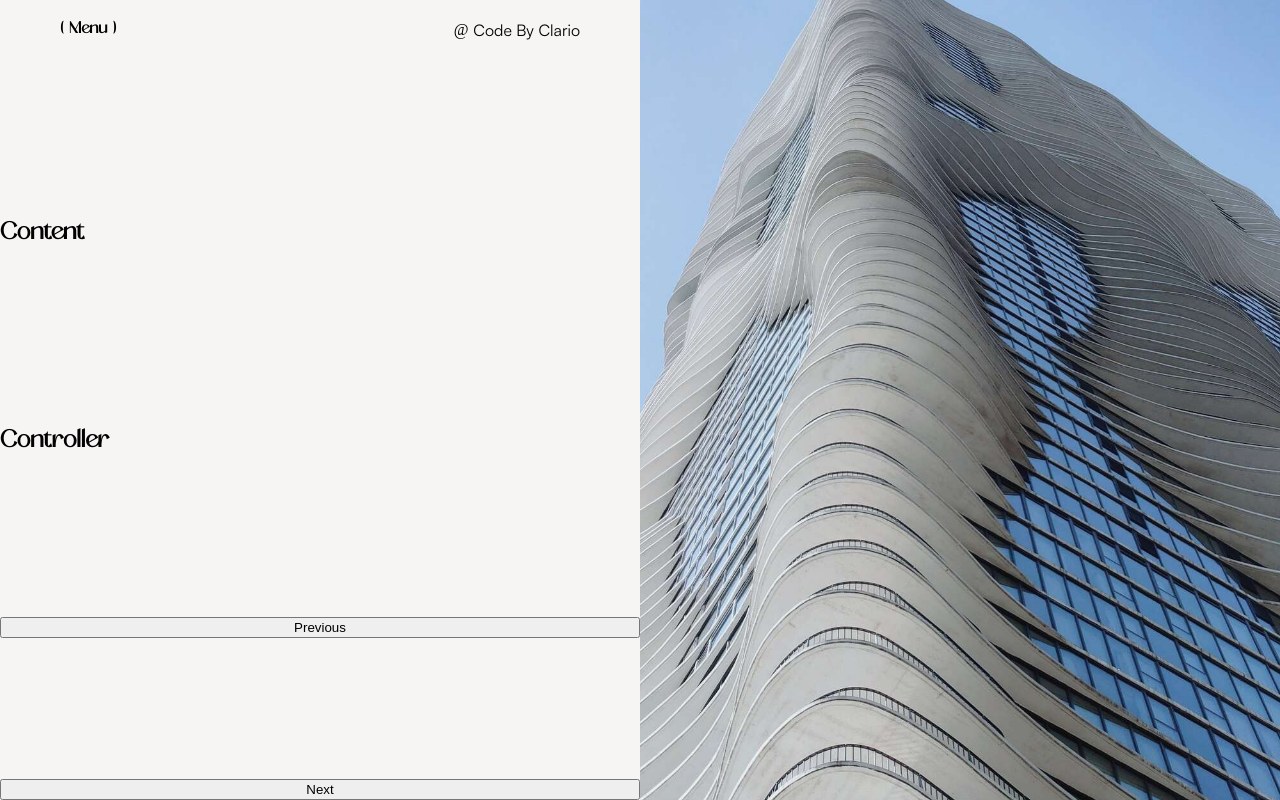
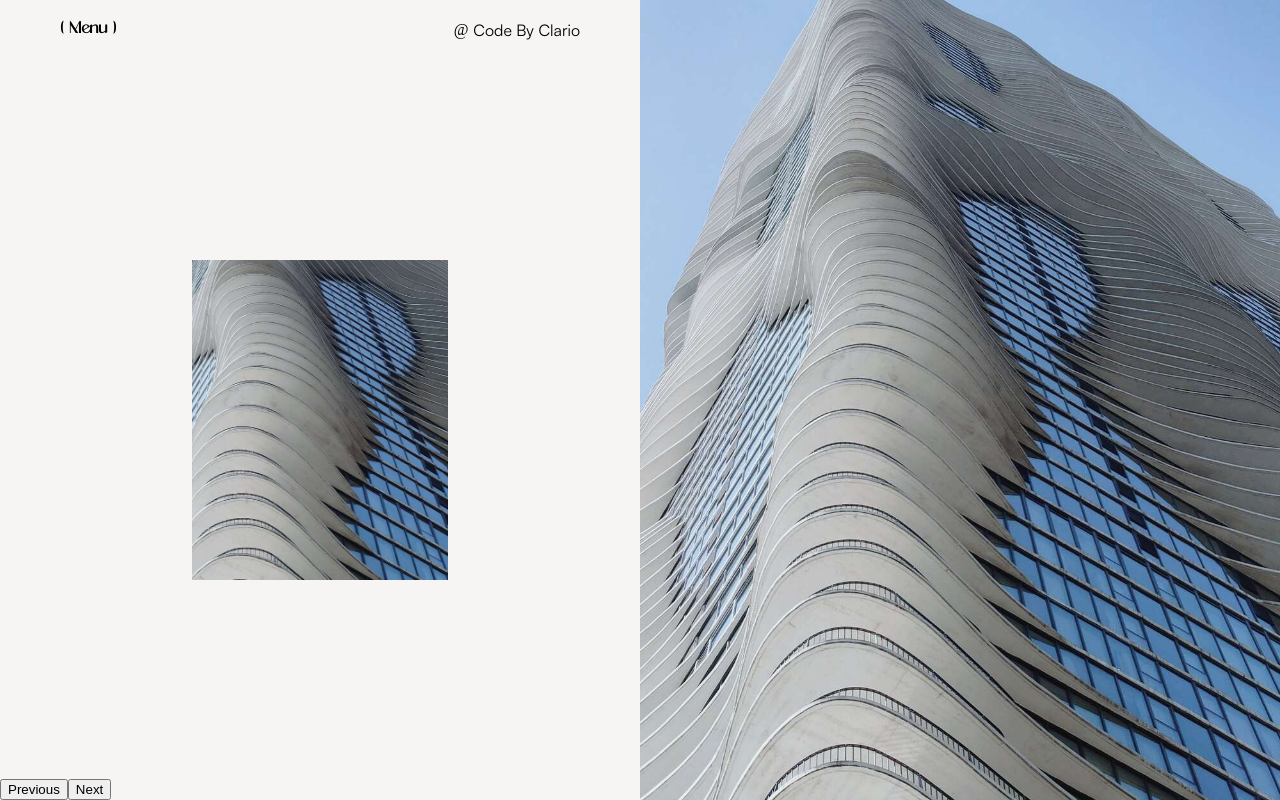
Before and after one commit to ccadran/Architecture-gallery, a Next.js app: page / in a window 1280 px wide. Built offline with nearby package versions, Linux system fonts and the light colour scheme.

Commit message:
add current image slider

```diff
--- a/src/app/components/MainContent/Content.jsx
+++ b/src/app/components/MainContent/Content.jsx
@@ -1,8 +1,80 @@
+"use client";
+
+import { useEffect, useState } from "react";
+import gsap from "gsap";
 import styles from "./style.module.scss";
-export default function Content() {
+
+export default function NextImageSlider({
+  content,
+  currentIndex,
+  isPrev,
+  isNext,
+}) {
+  useEffect(() => {
+    const tlNext = gsap.timeline({});
+    const tlPrev = gsap.timeline({});
+    const tlCurrent = gsap.timeline({});
+
+    if (isPrev) {
+      gsap.set(`.${styles.prev}`, { zIndex: 1 });
+      gsap.set(`.${styles.next}`, { zIndex: 2 });
+    }
+    if (isNext) {
+      gsap.set(`.${styles.prev}`, { zIndex: 2 });
+      gsap.set(`.${styles.next}`, { zIndex: 1 });
+    }
+
+    tlNext
+      .set(`.${styles.next}`, { opacity: 1, x: 0 })
+      .to(`.${styles.next}`, { x: "100%", scale: 1 }, 0)
+      .set(`.${styles.next}`, { opacity: 0 }, 1);
+
+    tlPrev
+      .set(`.${styles.prev}`, { opacity: 1, x: 0 })
+      .to(`.${styles.prev}`, { x: "-110%", scale: 1.2 }, 0)
+      .set(`.${styles.prev}`, { opacity: 0 }, 1);
+
+    tlCurrent
+      .set(`.${styles.current}`, { opacity: 1, zIndex: 2 })
+      .to(`.${styles.current}`, { scale: 1, x: 0 }, 0);
+
+    const timeline = gsap.timeline({
+      delay: 0,
+    });
+    timeline.add(tlCurrent).add(tlPrev, 0).add(tlNext, 0);
+  }, [currentIndex]);
+
   return (
-    <div>
-      <h2>Content</h2>
+    <div className={styles.sliderContainer}>
+      <div className={styles.currentImageSlider}>
+        {content.map((item, index) => {
+          const isCurrent = index === currentIndex;
+          const isNext = index === (currentIndex + 1) % content.length;
+          const isPrev =
+            index === (currentIndex - 1 + content.length) % content.length;
+
+          return (
+            <div
+              key={index}
+              className={`${styles.currentImageContainer} ${
+                isCurrent
+                  ? styles.current
+                  : isNext
+                  ? `${styles.next} `
+                  : isPrev
+                  ? `${styles.prev} `
+                  : ""
+              }`}
+            >
+              <img
+                src={item.src}
+                alt={`slide-${index}`}
+                className={styles.currentImage}
+              />
+            </div>
+          );
+        })}
+      </div>
     </div>
   );
 }
--- a/src/app/components/MainContent/style.module.scss
+++ b/src/app/components/MainContent/style.module.scss
@@ -0,0 +1,40 @@
+.sliderContainer {
+  position: relative;
+  display: flex;
+  align-items: center;
+  justify-content: center;
+}
+
+.currentImageSlider {
+  width: 20vw;
+  height: 40vh;
+  display: flex;
+  align-items: center;
+  overflow: hidden;
+  position: relative;
+}
+
+.currentImageContainer {
+  position: absolute;
+  width: 100%;
+  height: 100vh;
+  opacity: 0;
+  transition: transform 0.5s cubic-bezier(0.25, 0.46, 0.45, 0.94);
+  &.current {
+    object-fit: cover;
+  }
+
+  &.next {
+    object-fit: cover;
+  }
+
+  &.prev {
+    object-fit: cover;
+  }
+
+  .currentImage {
+    object-fit: cover;
+    height: 100%;
+    width: 100%;
+  }
+}
--- a/src/app/page.jsx
+++ b/src/app/page.jsx
@@ -22,13 +22,7 @@ export default function Home() {
         prevIndex === content.length - 1 ? 0 : prevIndex + 1
       );
       setIsAnimated(true);
-
       setIsNext(true);
-
-      // Ajustez le zIndex
-      // gsap.set(`.${styles.prev}`, { zIndex: 1 });
-      // gsap.set(`.${styles.next}`, { zIndex: 2 });
-
       setTimeout(() => {
         setIsAnimated(false);
         setIsNext(false);
@@ -44,8 +38,6 @@ export default function Home() {
       setIsAnimated(true);
       setIsPrev(true);
 
-      // Ajustez le zIndex
-
       setTimeout(() => {
         setIsAnimated(false);
         setIsPrev(false);
@@ -56,14 +48,20 @@ export default function Home() {
     <main className={styles.main}>
       <div className={styles.currentContent}>
         <Nav />
-        <Content />
-        <Controller />
+        <Content
+          content={content}
+          currentIndex={currentIndex}
+          isPrev={isPrev}
+          isNext={isNext}
+        />
+        <div className={styles.controller}>
           <button onClick={prevSlide} disabled={isAnimated}>
             Previous
           </button>
           <button onClick={nextSlide} disabled={isAnimated}>
             Next
           </button>
+        </div>
       </div>
       <div className={styles.nextContent}>
         <NextImageSlider
```
Lines whose indentation alone changed are shown as unchanged.
